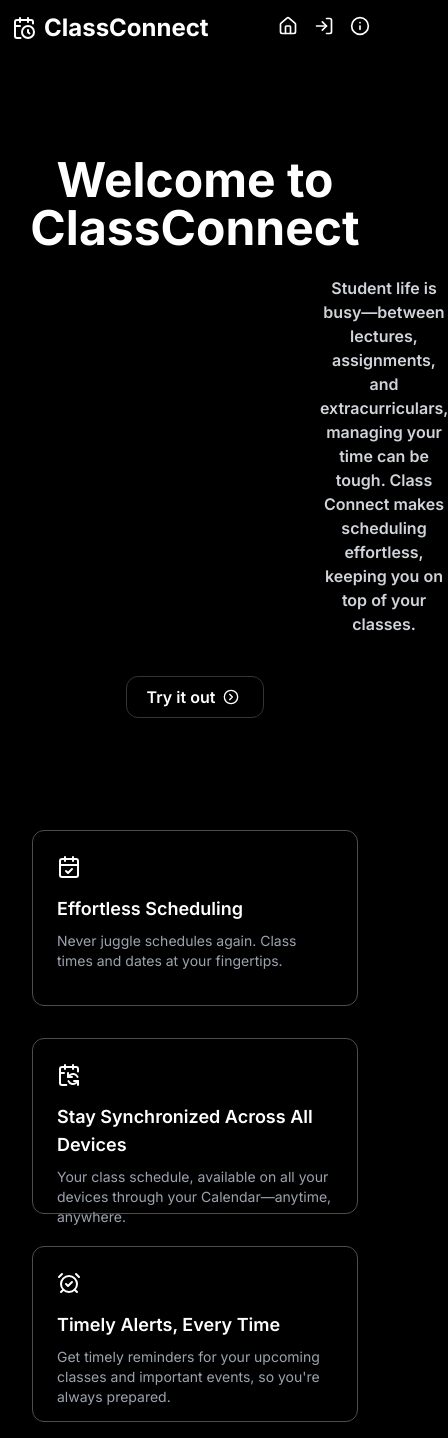
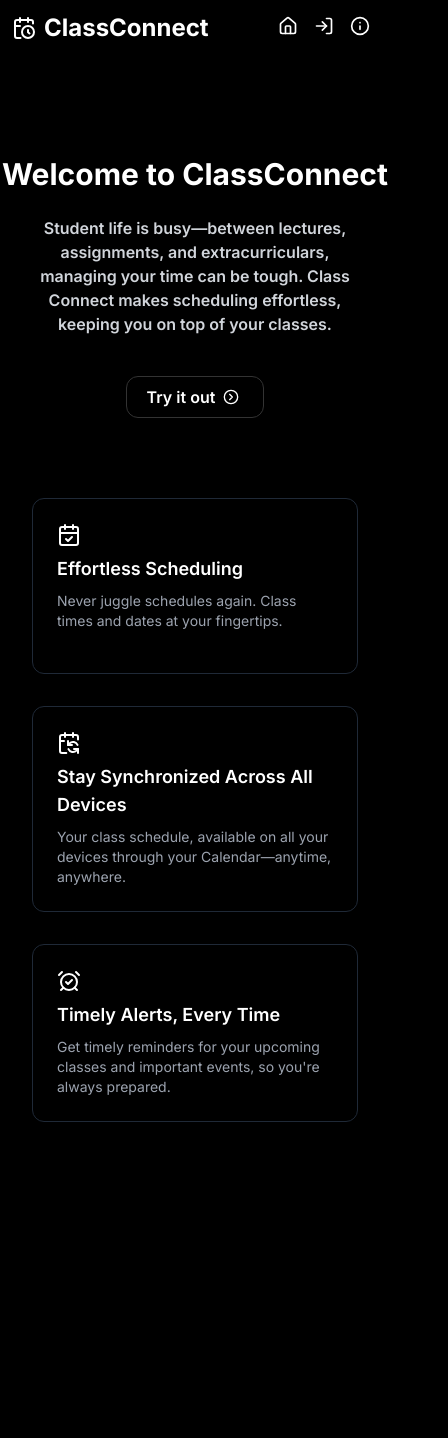
Before and after one commit to meyyappan055/ClassConnect, a React (Vite) app in the folder app/frontend/: page / in a window 390 px wide. Shown: the whole page, 448 px wide, since content can reach past the window. After the commit the page ends 1138 px from the top, so only its background shows below. Built offline with nearby package versions, Linux system fonts and the light colour scheme.

Commit message:
feat : add responsiveness

```diff
--- a/app/frontend/src/components/Card.jsx
+++ b/app/frontend/src/components/Card.jsx
@@ -2,12 +2,10 @@ import React from 'react';
 
 const Card = ({ icon, title, text }) => {
   return (
-    <div className="flex flex-col bg-black text-white p-6 rounded-xl shadow-md border-1 max-w-lg h-44 m-4">
-
-      <div className="text-white mb-4 text-3xl">{icon}</div>
-      <h3 className="font-semibold text-lg mb-2">{title}</h3>
+    <div className="flex flex-col bg-black text-white p-6 rounded-xl shadow-md border border-gray-800 max-w-lg min-h-[176px] m-4">
+      <div className="flex-shrink-0 text-white mb-2 text-3xl">{icon}</div>
+      <h3 className="flex-shrink-0 font-semibold text-lg mb-2">{title}</h3>
       <p className="text-gray-400 text-sm">{text}</p>
-
     </div>
   );
 };
--- a/app/frontend/src/index.css
+++ b/app/frontend/src/index.css
@@ -39,6 +39,12 @@
     .ml-76 {
         margin-left: 19rem
     }
+
+    .text-4-5xl {
+        font-size: 42px ;
+        line-height: 2.5rem ;
+    }
+
 }
 
 @layer base {
--- a/app/frontend/src/pages/MainPage.jsx
+++ b/app/frontend/src/pages/MainPage.jsx
@@ -11,22 +11,24 @@ import Card from '@/components/Card'
 const MainPage = () => {
   return (
     <section >
-        <div className='mt-28 flex font-inter font-bold text-5xl justify-center items-center text-center'>
+        <div className='mt-28 flex font-inter font-bold text-3xl md:text-4-5xl justify-center items-center text-center'>
           Welcome to ClassConnect
         </div>
 
-        <div className='mx-96 mt-6 flex font-inter font-semibold text-base justify-center items-center text-center text-gray-300'>
+        <div className='md:max-w-3xl px-10 mx-auto mt-6 flex font-inter font-semibold text-base justify-center items-center text-center text-gray-300'>
         Student life is busy—between lectures, assignments, and extracurriculars, managing your time can be tough. Class Connect makes scheduling effortless, keeping you on top of your classes.
         </div>
 
-        <div className='flex justify-center mt-10 '>
-          <Button variant="outline" className="font-semibold rounded-xl text-base p-5">
-            <Link to="/login">Try it out</Link>
-            <CircleChevronRight className="mr-1 h-5 w-5" />
-          </Button>
-        </div>
+        <Link to="/login">
+          <div className='flex justify-center mt-10 '>
+            <Button variant="outline" className="font-semibold rounded-xl text-base p-5">
+              Try it out
+              <CircleChevronRight className="mr-1 h-5 w-5" />
+            </Button>
+          </div>
+        </Link>
 
-      <div className='grid grid-cols-1 sm:grid-cols-2 md:grid-cols-3 sm:justify-items-center mt-24 px-4'>
+      <div className='grid grid-cols-1 sm:grid-cols-2 md:grid-cols-3 md:mx-8 mt-16 md:mt-24 px-4 overflow-hidden'>
         <div className=''>
           <Card
           icon = {<CalendarCheck />}
```
